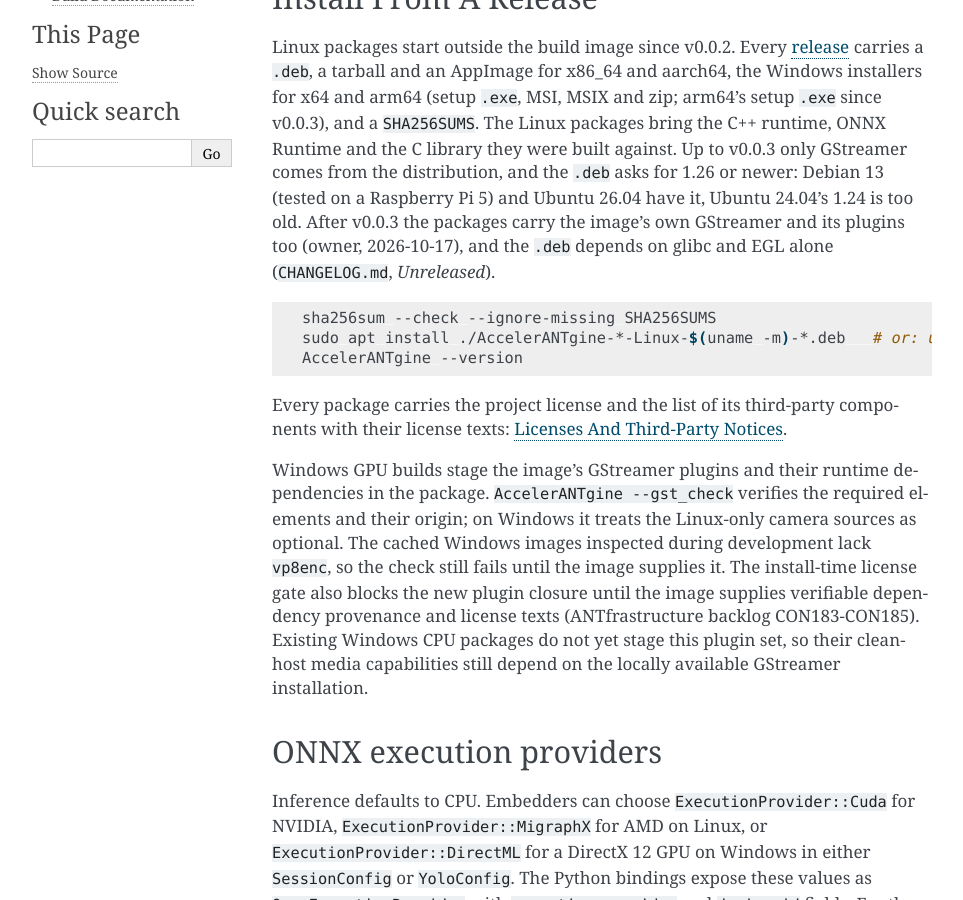
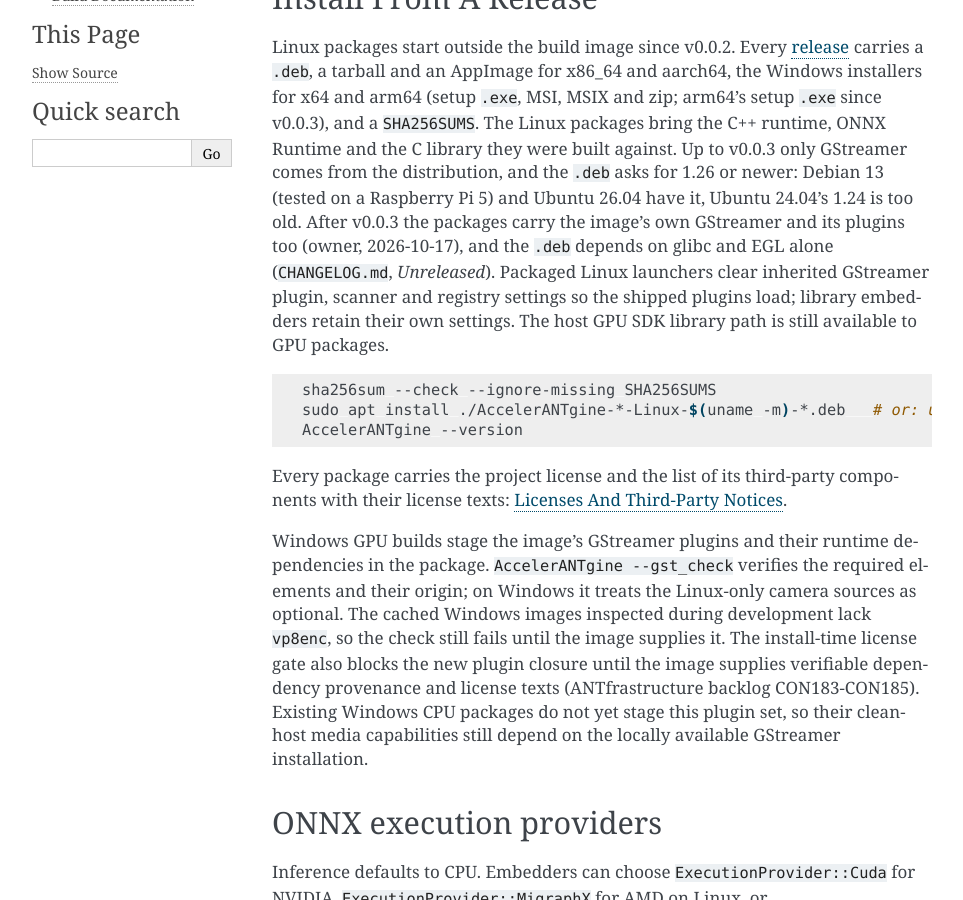
Before and after one commit to Kataglyphis/AccelerANTgine, a Sphinx documentation site: the page built from docs/source/getting_started.rst, in a window 1280 px wide and 900 px high, scrolled down 535 px. Shown: the whole window, without its empty margins (148-1111 px from the left). Built offline with Sphinx 7.4.7, drawn with Linux system fonts in a browser that asks for light colours.

Commit message:
Isolate packaged Linux GStreamer launchers

```diff
--- a/docs/source/getting_started.rst
+++ b/docs/source/getting_started.rst
@@ -32,6 +32,9 @@
 24.04's 1.24 is too old. After v0.0.3 the packages carry the image's own
 GStreamer and its plugins too (owner, 2026-10-17), and the ``.deb`` depends on
 glibc and EGL alone (``CHANGELOG.md``, *Unreleased*).
+Packaged Linux launchers clear inherited GStreamer plugin, scanner and registry
+settings so the shipped plugins load; library embedders retain their own settings.
+The host GPU SDK library path is still available to GPU packages.
 
 .. code-block:: sh
 
```
Also changed, not shown: 7 other files.
